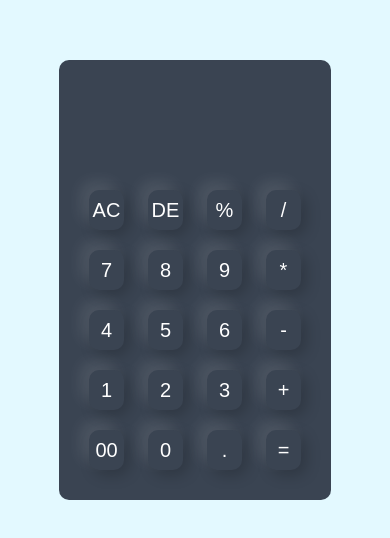
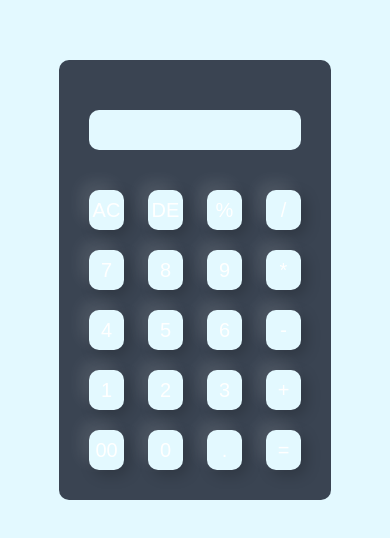
Before and after one commit to Anand6976/Calculator, a plain HTML site: page index.html in a window 390 px wide. Shown: the part 142-680 px from the top of the page. Drawn offline with Linux system fonts and the light colour scheme.

Commit message:
Update calculator.css

```diff
--- a/calculator.css
+++ b/calculator.css
@@ -66,5 +66,6 @@ form input.operator{
         height: 40px;
         background: transparent;
         color: #fff;
+         background: #e3f9ff;
     }
 }
```
